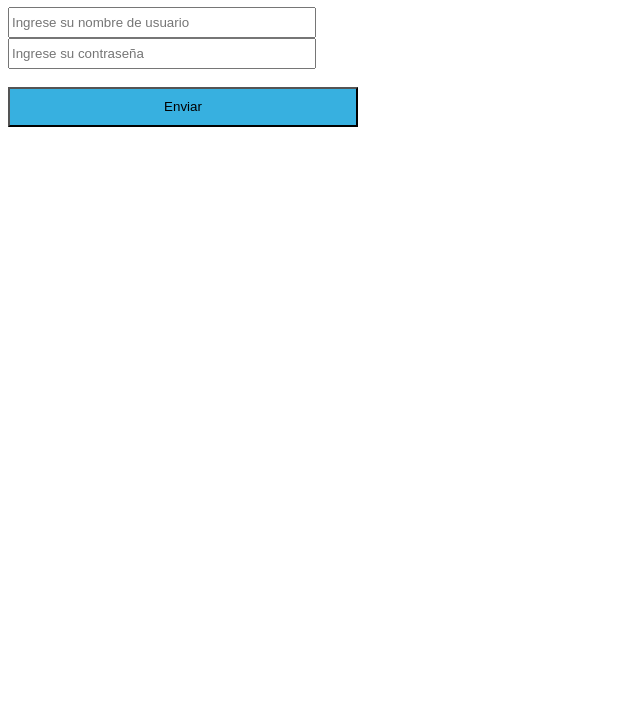
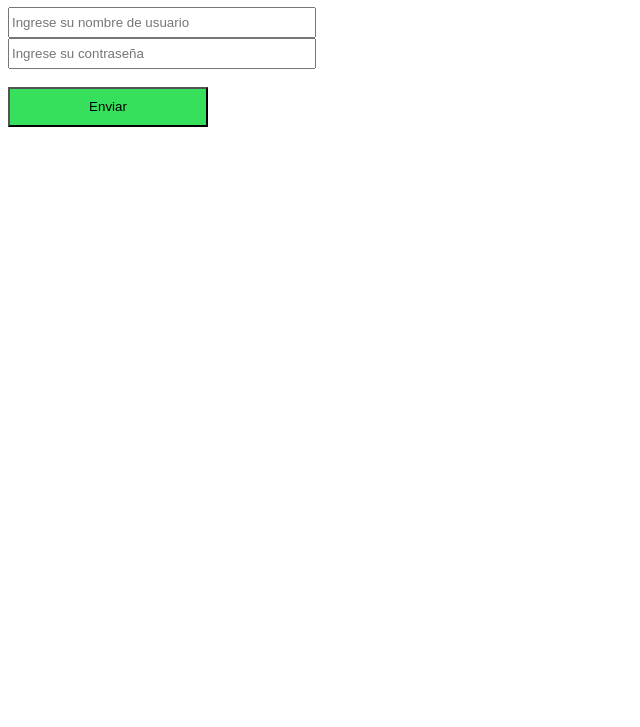
Before and after one commit to SpaManager/Edwin, a plain HTML site: page index.html in a window 1280 px wide. Shown: the part 73-800 px from the top of the page, without its empty margins (0-640 px from the left). Drawn offline with Linux system fonts and the light colour scheme.

Commit message:
Saved 11:17

```diff
--- a/index.html
+++ b/index.html
@@ -13,7 +13,7 @@
     <input type="password" placeholder="Ingrese su contraseña" style="Width: 300px; height: 25px;">
     <br>
     <br>
-    <input type="submit" value="Enviar" style="background-color: rgb(55, 176, 224); width: 350px; height: 40px;">
+    <input type="submit" value="Enviar" style="background-color: rgb(55, 224, 92); width: 200px; height: 40px;">
 
 </body>
 </html>
```
Also changed, not shown: Nota.txt (deleted).
